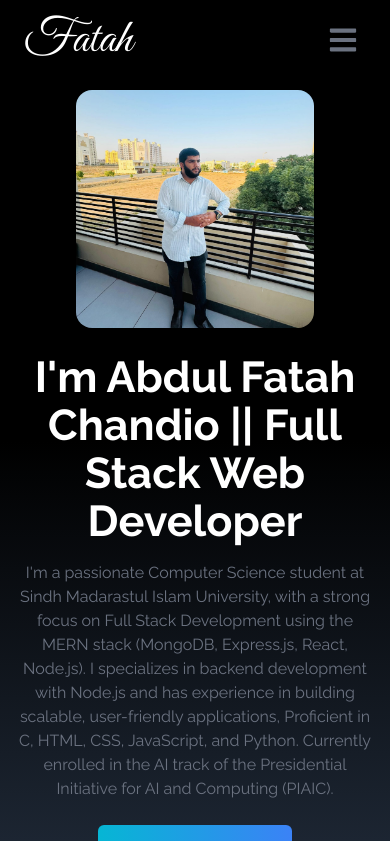
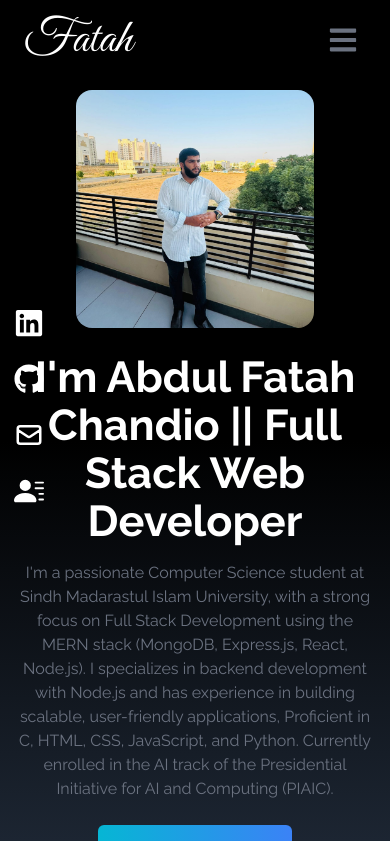
Before and after one commit to AbdulFatahChandio/my-portfolio, a React (Create React App) app: page / in a window 390 px wide. Shown: the top 841 px of the page. Built offline with nearby package versions, Linux system fonts and the light colour scheme.

Commit message:
SocialLinks.jsx

```diff
--- a/src/components/SocialLinks.jsx
+++ b/src/components/SocialLinks.jsx
@@ -47,13 +47,13 @@
   ];
 
   return (
-    <div className="hidden lg:flex flex-col top-[35%] left-0 fixed">
+    <div className="flex flex-col top-[35%] left-0 fixed">
       <ul>
         {links.map(({ id, child, href, style, download }) => (
           <li
             key={id}
             className={
-              "flex justify-between items-center w-40 h-14 px-4 ml-[-100px] hover:ml-[-10px] hover:rounded-md duration-300 bg-gray-500" +
+              "flex justify-between items-center w-40 h-14 px-4 ml-[-100px] hover:ml-[-10px] hover:rounded-md duration-300 bg-white-500" +
               " " +
               style
             }
```
